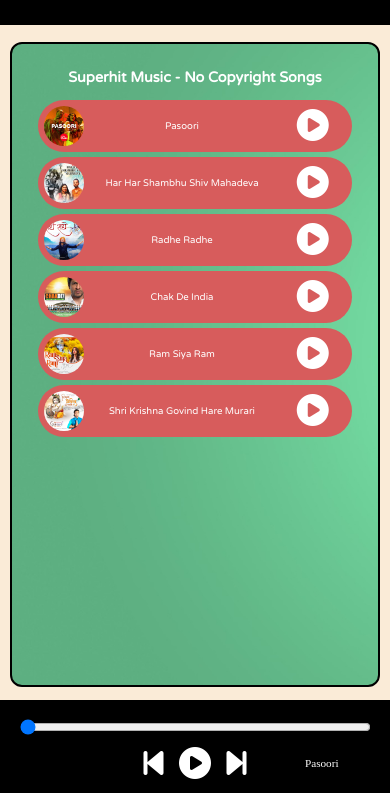
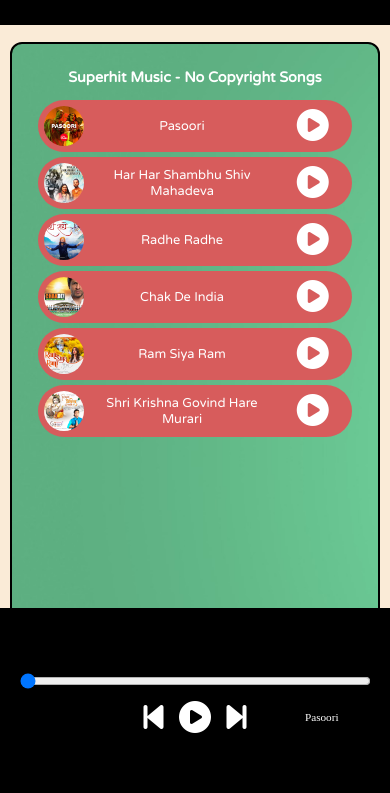
Before and after one commit to Mohit3312/SpotifyClone, a plain HTML site: page index.html in a window 390 px wide. Shown: the part 51-844 px from the top of the page. Drawn offline with Linux system fonts and the light colour scheme.

Commit message:
Adding responsiveness for tablets

```diff
--- a/css/phone.css
+++ b/css/phone.css
@@ -13,7 +13,7 @@
 
 .container {
   width: 90vw;
-  height: 72vh;
+  height: 98vh;
   justify-content: center;
 }
 
@@ -34,13 +34,13 @@
 }
 
 .songItem .songName {
-  font-size: 0.6rem;
+  font-size: 0.8rem;
   text-align: center;
   width: 47vw;
 }
 
 footer {
-  height: 9vh;
+  height: 20vh;
   padding-top: 2vh;
 }
 
--- a/css/style.css
+++ b/css/style.css
@@ -55,7 +55,7 @@
   border: 2px solid black;
   border-radius: 12px;
   background-size: cover;
-  overflow: hidden;
+  overflow: scroll;
 }
 
 .songItem {
--- a/css/tablet.css
+++ b/css/tablet.css
@@ -13,7 +13,7 @@
 
 .container {
   width: 90vw;
-  height: 72vh;
+  height: 122vh;
 }
 
 .container .songsList h1 {
```
